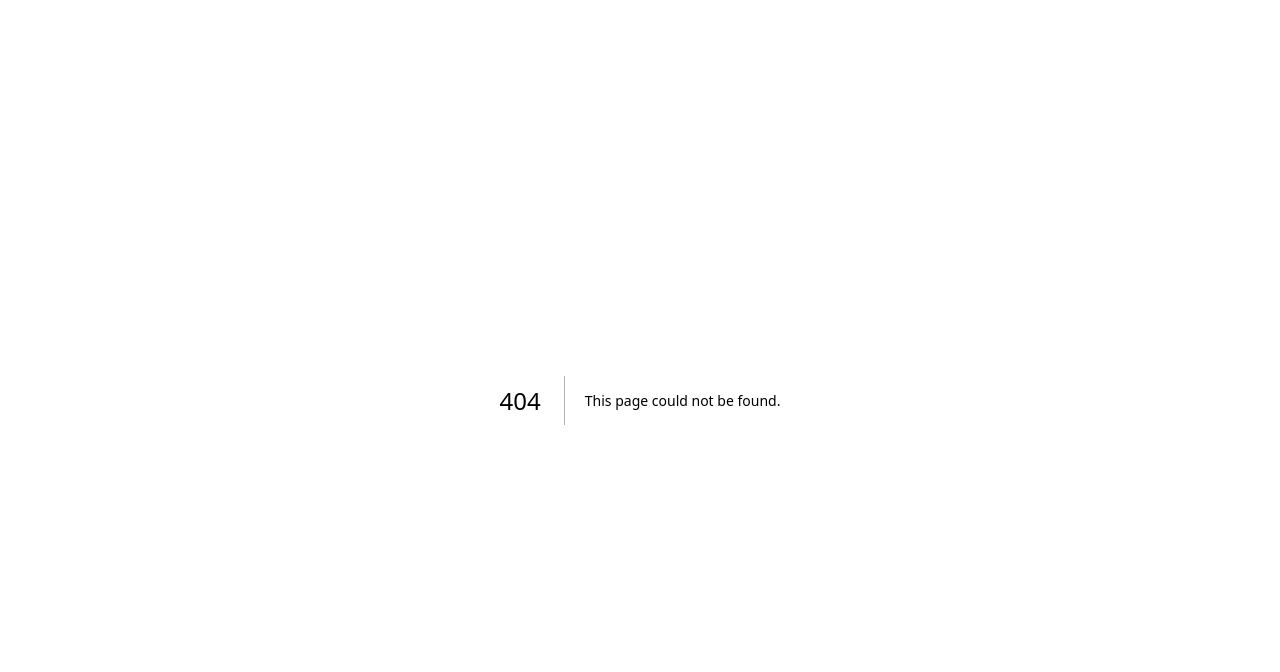
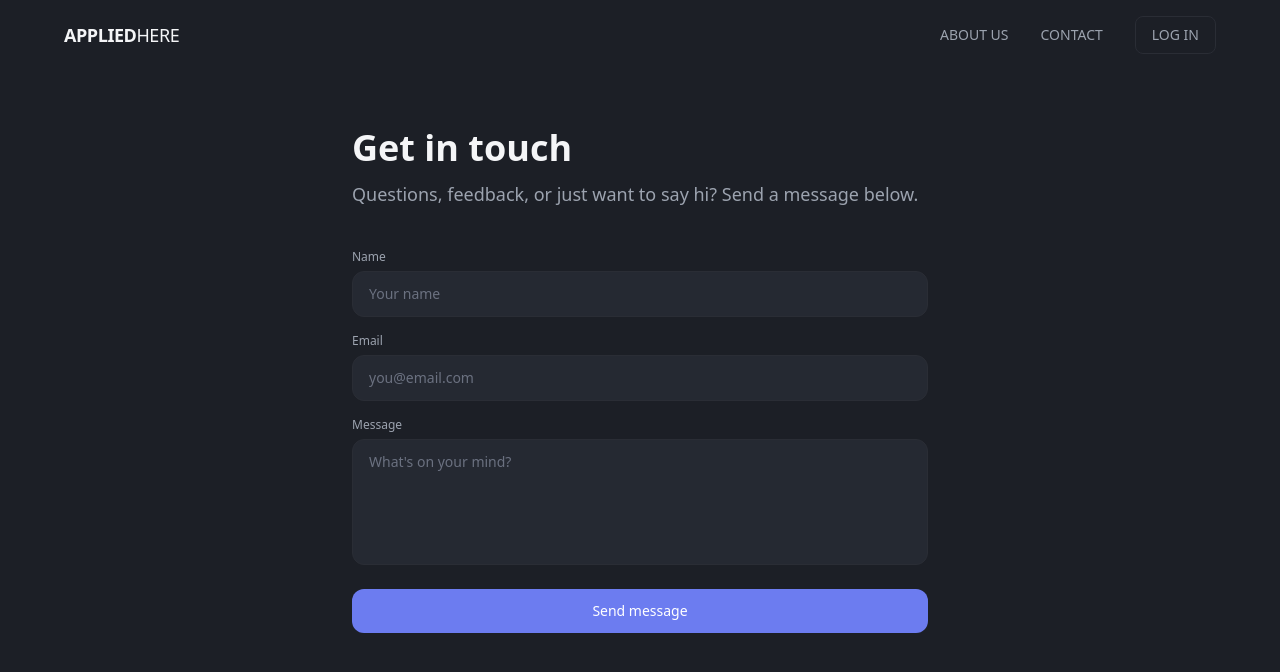
Before and after one commit to andreabordaa/applied-here, a Next.js app: page /contact in a window 1280 px wide. Before the commit this address had no page. Shown: the top 672 px of the page. Built offline with nearby package versions, Linux system fonts and the light colour scheme.

Commit message:
feat: add contact page with resend email integration

```diff
--- a/package.json
+++ b/package.json
@@ -15,7 +15,8 @@
     "react": "19.2.4",
     "react-dom": "19.2.4",
     "react-icons": "^5.6.0",
-    "recharts": "^3.8.1"
+    "recharts": "^3.8.1",
+    "resend": "^6.14.0"
   },
   "devDependencies": {
     "@tailwindcss/postcss": "^4",
--- /dev/null
+++ b/src/app/api/contact/route.js
@@ -0,0 +1,30 @@
+import { Resend } from "resend";
+import { NextResponse } from "next/server";
+
+const resend = new Resend(process.env.RESEND_API_KEY);
+
+export async function POST(req) {
+  try {
+    const { name, email, message } = await req.json();
+
+    if (!name || !email || !message) {
+      return NextResponse.json({ error: "Mising fields" }, { status: 400 });
+    }
+
+    await resend.emails.send({
+      from: "Applied Here <onboarding@resend.dev>",
+      to: "anborda18@gmail.com",
+      reply_to: email,
+      subject: `New contact form message from ${name}`,
+      text: `From: ${name} (${email})\n\n${message}`,
+    });
+
+    return NextResponse.json({ success: true });
+  } catch (err) {
+    console.error(err);
+    return NextResponse.json(
+      { error: "Failed to send message" },
+      { status: 500 },
+    );
+  }
+}
--- /dev/null
+++ b/src/app/contact/page.jsx
@@ -0,0 +1,119 @@
+"use client";
+
+import { useState } from "react";
+import PublicLayout from "@/components/PublicLayout";
+
+export default function Contact() {
+  const [name, setName] = useState("");
+  const [email, setEmail] = useState("");
+  const [message, setMessage] = useState("");
+  const [status, setStatus] = useState("idle"); // idle | loading | success | error
+
+  const handleSubmit = async (e) => {
+    e.preventDefault();
+    setStatus("loading");
+
+    try {
+      const res = await fetch("/api/contact", {
+        method: "POST",
+        headers: { "Content-Type": "application/json" },
+        body: JSON.stringify({ name, email, message }),
+      });
+
+      if (!res.ok) throw new Error("Failed to send");
+
+      setStatus("success");
+      setName("");
+      setEmail("");
+      setMessage("");
+    } catch (err) {
+      setStatus("error");
+    }
+  };
+
+  return (
+    <PublicLayout>
+      <main className="pt-32 pb-24 px-6">
+        <div className="max-w-xl mx-auto">
+          {/* Header */}
+          <h1 className="text-text-primary text-4xl font-bold mb-3">
+            Get in touch
+          </h1>
+          <p className="text-text-secondary text-lg leading-relaxed mb-10">
+            Questions, feedback, or just want to say hi? Send a message below.
+          </p>
+
+          {/* Success state */}
+          {status === "success" ? (
+            <div className="bg-status-offer/10 border border-status-offer/30 rounded-2xl p-6 text-center">
+              <p className="text-status-offer font-medium mb-1">
+                Message sent!
+              </p>
+              <p className="text-text-secondary text-sm">
+                Thanks for reaching out — I&apos;ll get back to you soon.
+              </p>
+            </div>
+          ) : (
+            <form onSubmit={handleSubmit} className="flex flex-col gap-4">
+              <div className="flex flex-col gap-1.5">
+                <label className="text-text-secondary text-xs font-medium">
+                  Name
+                </label>
+                <input
+                  type="text"
+                  value={name}
+                  onChange={(e) => setName(e.target.value)}
+                  placeholder="Your name"
+                  required
+                  className="bg-bg-surface border border-border-default text-text-primary text-sm rounded-xl px-4 py-3 outline-none focus:border-accent transition-colors placeholder:text-text-muted"
+                />
+              </div>
+
+              <div className="flex flex-col gap-1.5">
+                <label className="text-text-secondary text-xs font-medium">
+                  Email
+                </label>
+                <input
+                  type="email"
+                  value={email}
+                  onChange={(e) => setEmail(e.target.value)}
+                  placeholder="you@email.com"
+                  required
+                  className="bg-bg-surface border border-border-default text-text-primary text-sm rounded-xl px-4 py-3 outline-none focus:border-accent transition-colors placeholder:text-text-muted"
+                />
+              </div>
+
+              <div className="flex flex-col gap-1.5">
+                <label className="text-text-secondary text-xs font-medium">
+                  Message
+                </label>
+                <textarea
+                  value={message}
+                  onChange={(e) => setMessage(e.target.value)}
+                  placeholder="What's on your mind?"
+                  rows={5}
+                  required
+                  className="bg-bg-surface border border-border-default text-text-primary text-sm rounded-xl px-4 py-3 outline-none focus:border-accent transition-colors placeholder:text-text-muted resize-none"
+                />
+              </div>
+
+              {status === "error" && (
+                <p className="text-status-rejected text-sm">
+                  Something went wrong — please try again.
+                </p>
+              )}
+
+              <button
+                type="submit"
+                disabled={status === "loading"}
+                className="bg-accent hover:bg-accent-hover disabled:opacity-50 disabled:cursor-not-allowed text-white text-sm font-medium py-3 rounded-xl transition-colors mt-2"
+              >
+                {status === "loading" ? "Sending..." : "Send message"}
+              </button>
+            </form>
+          )}
+        </div>
+      </main>
+    </PublicLayout>
+  );
+}
```
Also changed, not shown: 1 other file (tests, documents, lock files or other folders).
